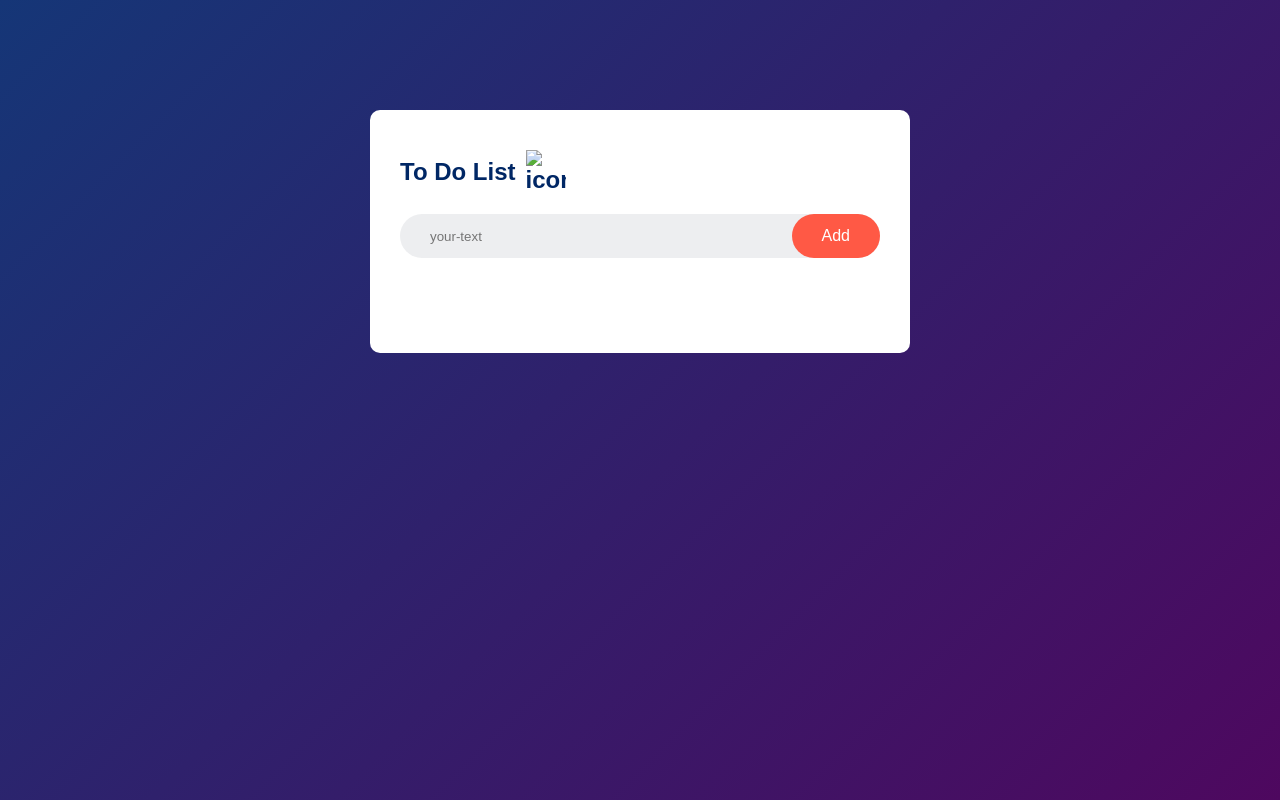
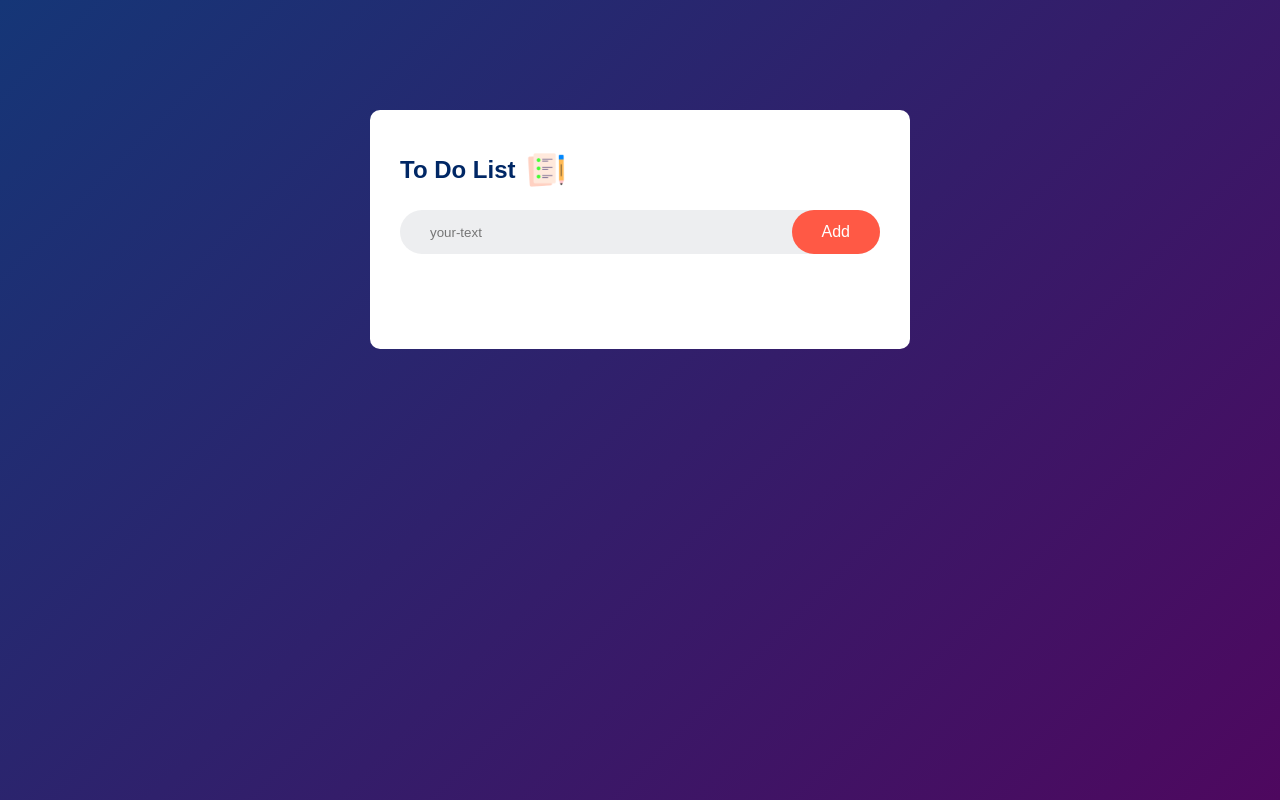
Before and after one commit to shivansh-653/ToDoList, a plain HTML site: page index.html in a window 1280 px wide. Drawn offline with Linux system fonts and the light colour scheme; the site is published under a folder, as on GitHub Pages, so addresses that start at the root find nothing.

Commit message:
index.html

```diff
--- a/index.html
+++ b/index.html
@@ -9,7 +9,7 @@
 <body>
     <div class="container">
         <div class="todoapp">
-            <h2>To Do List <img src="/images/icon.png" alt="icon"></h2>
+            <h2>To Do List <img src="images/icon.png" alt="icon"></h2>
             <div class="row">
                 <input type="text" id="input-box" placeholder="your-text">
                 <button onclick="addTask()">Add</button>
```
